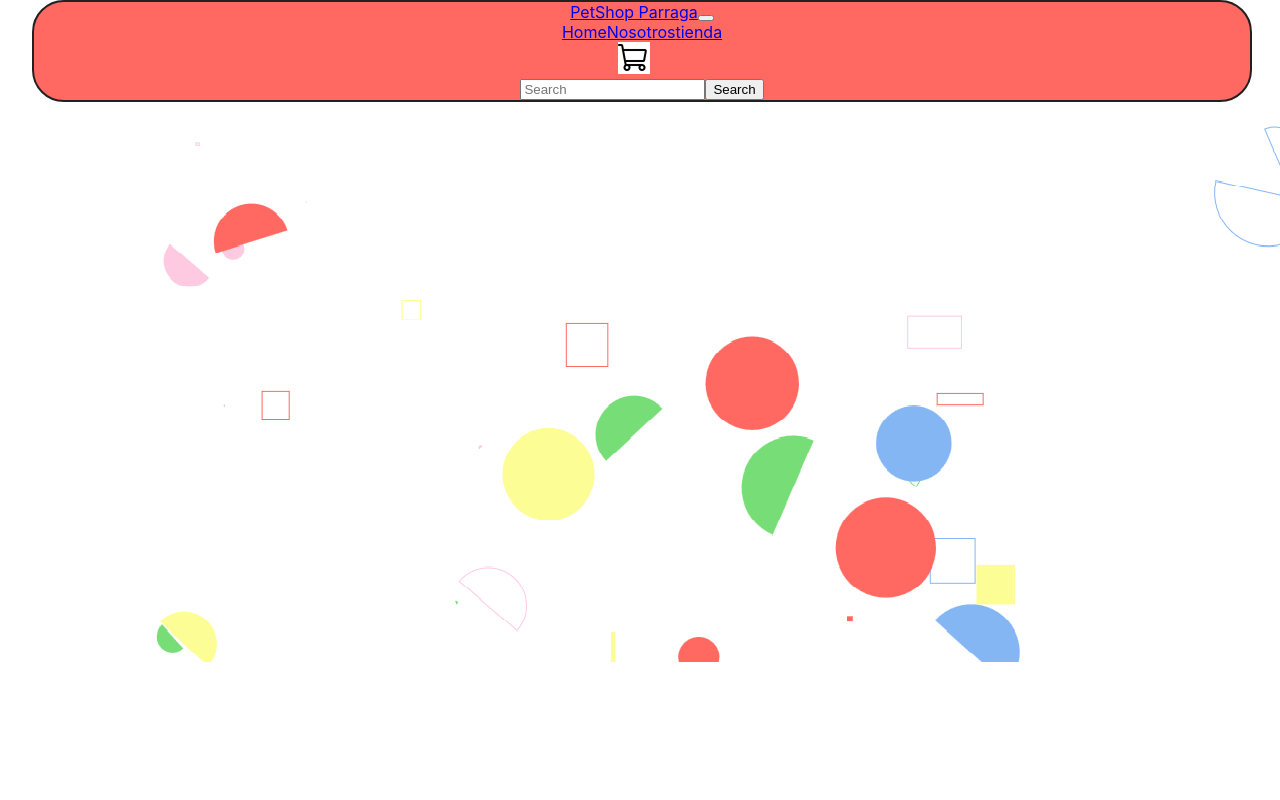
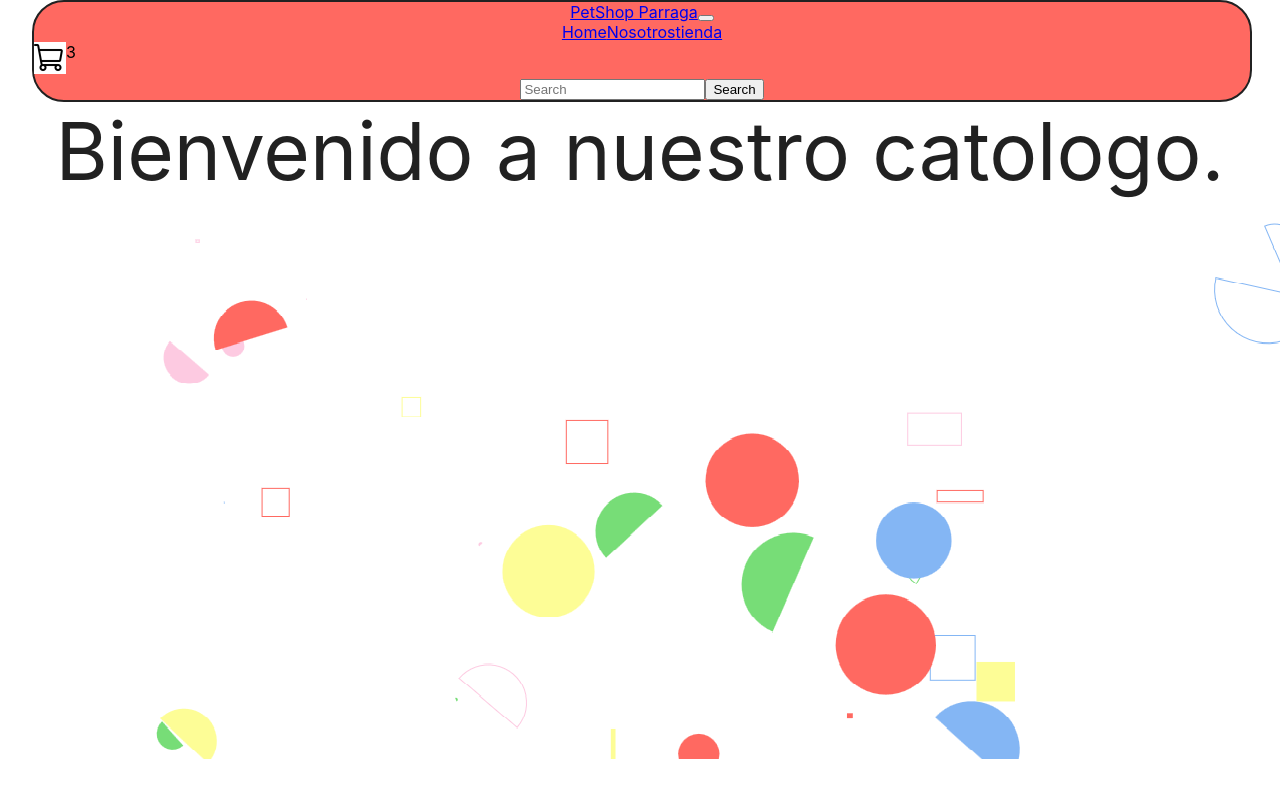
Before and after one commit to JoseParraga31/PetShopReact, a React (Create React App) app: page / in a window 1280 px wide. Shown: the top 800 px of the page. Built offline with nearby package versions, Linux system fonts and the light colour scheme.

Commit message:
PreEntrega1 React Parraga

```diff
--- a/src/assets/css/CartWidget.css
+++ b/src/assets/css/CartWidget.css
@@ -1,4 +1,9 @@
+.CarritoIconStyle{
+    width: 2em;
+
+}
+
 .CarritoStyle{
-    width: 2em;
+    display: flex;
     margin-right: 1em;
 }
--- /dev/null
+++ b/src/assets/css/ItemListContainer.css
@@ -0,0 +1,4 @@
+.ItemListContainer{
+    font-size: 5em;
+    color: #212121;
+}
--- a/src/components/CartWidget.jsx
+++ b/src/components/CartWidget.jsx
@@ -4,7 +4,10 @@ import "../assets/css/CartWidget.css";
 function CartWidget() {
   return (
     <div>
-    <a href=""><img src={carrito} alt="carrito de compras" className='CarritoStyle'/></a>
+        <div className="CarritoStyle">
+            <a href=""><img src={carrito} alt="carrito de compras" className='CarritoIconStyle'/></a>
+            <div>3</div>
+        </div>
     </div>
   )
 }
--- /dev/null
+++ b/src/components/ItemListContainer.jsx
@@ -0,0 +1,10 @@
+import React from 'react'
+import "../assets/css/ItemListContainer.css"
+
+export default function ItemListContainer(props) {
+  return (
+    <div>
+        <div className="ItemListContainer">{props.text}</div>
+    </div>
+  )
+}
--- a/src/components/Header.jsx
+++ b/src/components/NavBar.jsx
@@ -1,4 +1,4 @@
-import "../assets/css/Header.css";
+import "../assets/css/NavBar.css";
 import Button from 'react-bootstrap/Button';
 import Container from 'react-bootstrap/Container';
 import Form from 'react-bootstrap/Form';
--- a/src/containers/App.js
+++ b/src/containers/App.js
@@ -1,7 +1,8 @@
 import logo from "../assets/statics/logo.svg"
 import '../assets/css/App.css';
-import Header from "../components/Header";
+import NavBar from "../components/NavBar";
 import Footer from "../components/Footer";
+import ItemListContainer from "../components/ItemListContainer";
 function App() {
   return (
     <div className="App">
@@ -11,7 +12,8 @@ function App() {
         integrity="sha384-Zenh87qX5JnK2Jl0vWa8Ck2rdkQ2Bzep5IDxbcnCeuOxjzrPF/et3URy9Bv1WTRi"
         crossorigin="anonymous"
       />
-      <Header></Header>
+      <NavBar></NavBar>
+      <ItemListContainer text={"Bienvenido a nuestro catologo."}></ItemListContainer>
       <header className="App-header AppBg">
       </header>
       <Footer></Footer>
```
Also changed, not shown: src/assets/css/NavBar.css (renamed from src/assets/css/Header.css).
